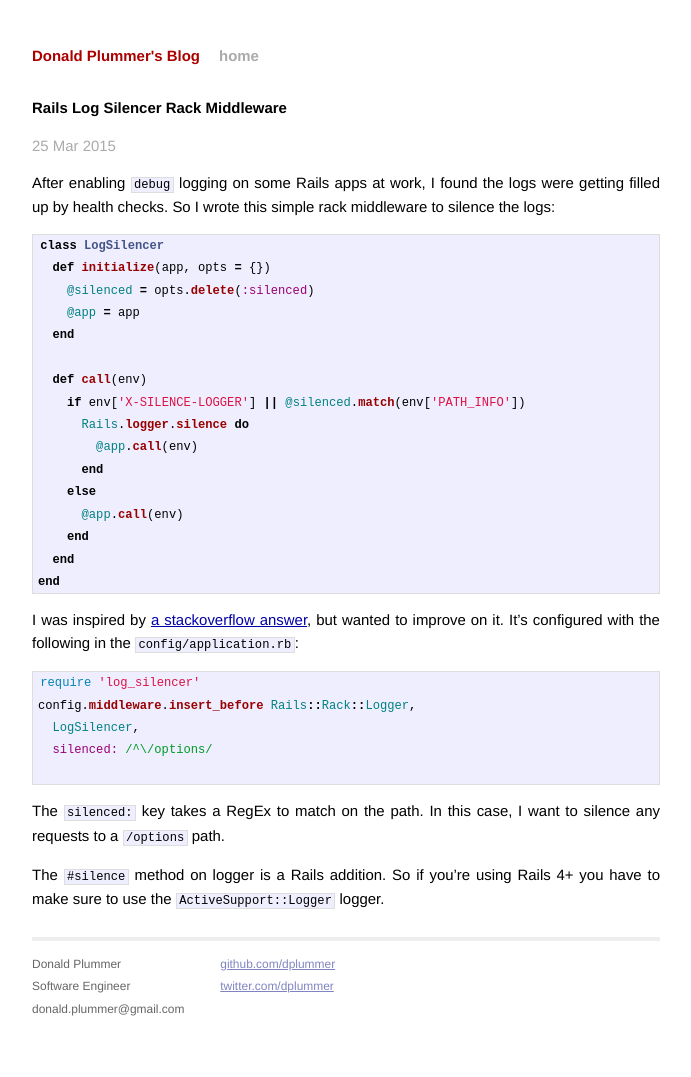
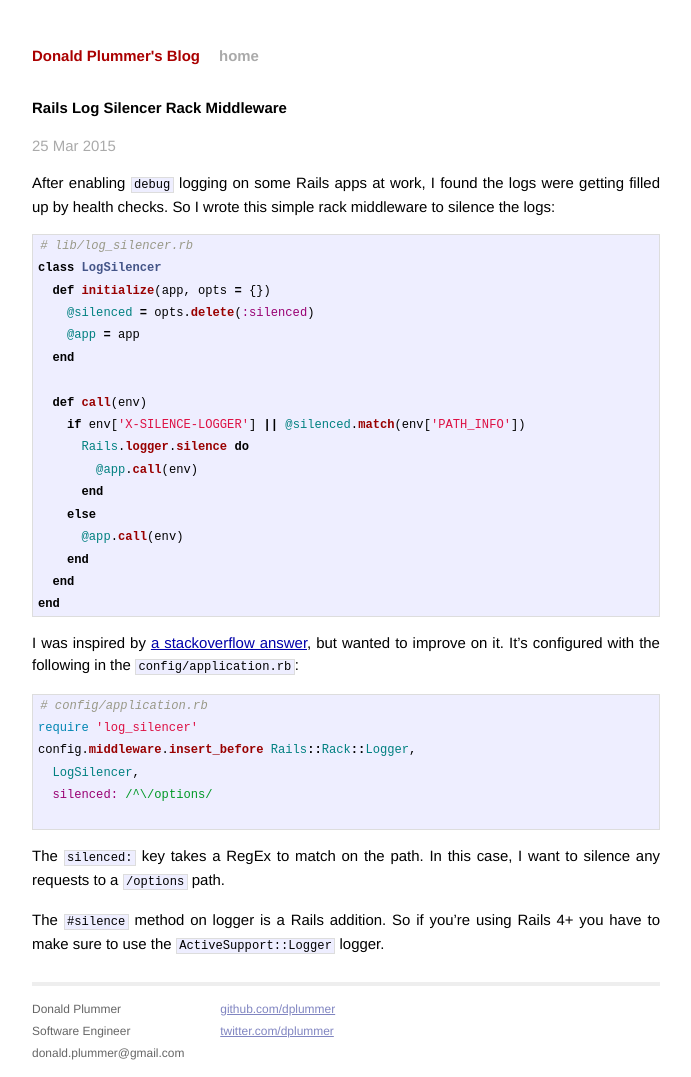
Before and after one commit to dplummer/dplummer.github.io, a Jekyll site: the page built from _posts/2015-03-25-log-silencer.md, in a window 1280 px wide. Shown: the whole page, without its empty margins (294-985 px from the left). Built offline with Jekyll 4.4.1, drawn with Linux system fonts in a browser that asks for light colours; Markdown is read by kramdown in place of the engine named in the settings; before the commit the page ends 1032 px from its top, so only the background shows below that.

Commit message:
Add file comments

````diff
--- a/_posts/2015-03-25-log-silencer.md
+++ b/_posts/2015-03-25-log-silencer.md
@@ -9,6 +9,7 @@ were getting filled up by health checks. So I wrote this simple rack middleware
 to silence the logs:
 
 ```ruby
+# lib/log_silencer.rb
 class LogSilencer
   def initialize(app, opts = {})
     @silenced = opts.delete(:silenced)
@@ -31,6 +32,7 @@ I was inspired by [a stackoverflow answer](http://stackoverflow.com/a/10310064),
 configured with the following in the `config/application.rb`:
 
 ```ruby
+# config/application.rb
 require 'log_silencer'
 config.middleware.insert_before Rails::Rack::Logger,
   LogSilencer,
````
